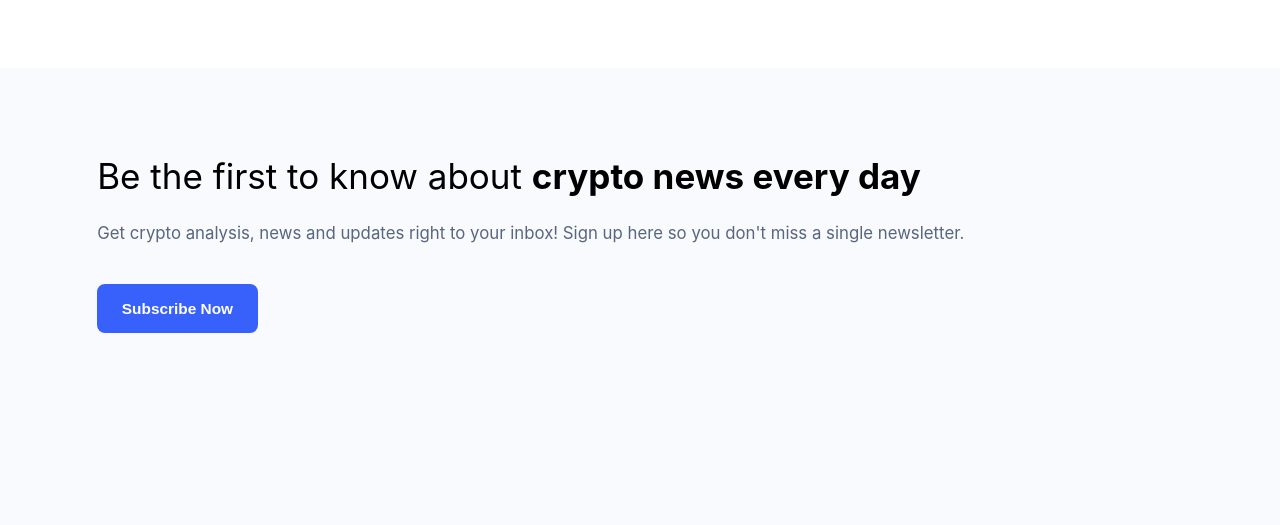
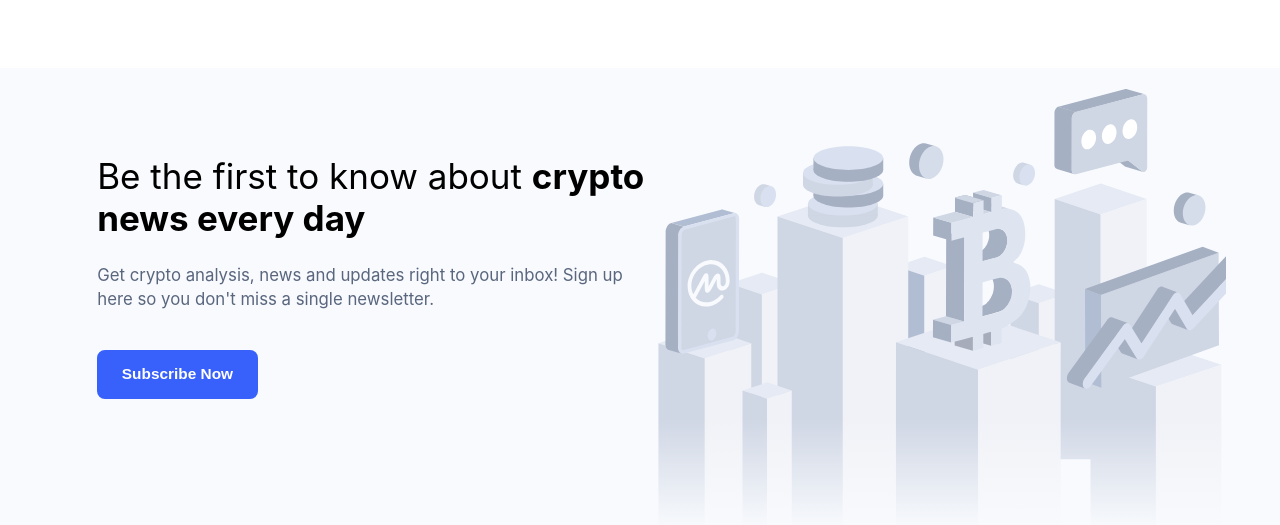
Before and after one commit to adambelko/coin-tracker, a React (Create React App) app: page / in a window 1280 px wide. Shown: the part 382-907 px from the top of the page. Built offline with nearby package versions, Linux system fonts and the light colour scheme; no server answers.

Commit message:
Newsletter styles update

```diff
--- /dev/null
+++ b/src/components/Newsletter.js
@@ -0,0 +1,114 @@
+import React from "react";
+import styled from "styled-components";
+
+import newsImg from "../images/newsletter_bg_light.svg";
+
+const CryptoNewsWrapper = styled.div`
+  background-color: ${(props) => props.theme.colors.lightBlue};
+`;
+
+const CryptoNews = styled.div`
+  display: flex;
+  width: 87%;
+  max-width: 1400px;
+  margin: auto;
+  margin-top: 5em;
+
+  @media (max-width: 1200px) {
+    flex-direction: column;
+    margin-top: 4em;
+  }
+  @media (max-width: 675px) {
+    width: 93%;
+  }
+`;
+
+const NewsTextWrapper = styled.div`
+  display: flex;
+  flex-direction: column;
+  min-width: 50%;
+  height: 460px;
+  padding-left: 1em;
+
+  @media (max-width: 675px) {
+    padding-left: 0;
+    height: fit-content;
+  }
+`;
+
+const NewsMainText = styled.div`
+  font-size: 2.5rem;
+  font-weight: 400;
+  padding-top: 2.5em;
+  span {
+    font-weight: bold;
+  }
+
+  @media (max-width: 1200px) {
+    padding-top: 1em;
+  }
+  @media (max-width: 675px) {
+    font-size: 1.8rem;
+  }
+`;
+
+const NewsParagraph = styled.p`
+  font-size: 1.2rem;
+  line-height: 1.4;
+  padding-top: 1.5em;
+  color: ${(props) => props.theme.colors.darkBlue};
+`;
+
+const NewsSubscribeButton = styled.button`
+  width: fit-content;
+  margin-top: 2.5em;
+  font-size: 1.1rem;
+  font-weight: bold;
+  color: white;
+  padding: 1em 1.6em;
+  border: none;
+  border-radius: 8px;
+  cursor: pointer;
+  background-color: ${(props) => props.theme.colors.darkBlueBtn};
+  &:hover {
+    background-color: ${(props) => props.theme.hover.darkBlueBtn};
+  }
+
+  @media (max-width: 675px) {
+    width: 100%;
+  }
+`;
+
+const ImgWrapper = styled.div`
+  display: flex;
+`;
+
+const NewsImgWrapper = styled.img`
+  max-width: 100%;
+  padding-top: 1.5em;
+  object-fit: cover;
+`;
+
+const Newsletter = () => {
+  const newsLetter = (
+    <CryptoNewsWrapper>
+      <CryptoNews>
+        <NewsTextWrapper>
+          <NewsMainText>
+            Be the first to know about <span>crypto news every day</span>
+          </NewsMainText>
+          <NewsParagraph>
+            Get crypto analysis, news and updates right to your inbox! Sign up
+            here so you don't miss a single newsletter.
+          </NewsParagraph>
+          <NewsSubscribeButton>Subscribe Now</NewsSubscribeButton>
+        </NewsTextWrapper>
+        <NewsImgWrapper src={newsImg} />
+      </CryptoNews>
+    </CryptoNewsWrapper>
+  );
+
+  return <React.Fragment>{newsLetter}</React.Fragment>;
+};
+
+export default Newsletter;
--- a/src/pages/Home.js
+++ b/src/pages/Home.js
@@ -2,9 +2,9 @@ import React, { useEffect, useState } from "react";
 import ScrollToTop from "react-scroll-to-top";
 import styled from "styled-components";
 import axios from "axios";
-import newsImg from "../images/newsletter_bg_light.svg";
 
 import TableManager from "../components/TableManager/TableManager";
+import Newsletter from "../components/Newsletter";
 
 const Wrapper = styled.div`
   background: linear-gradient(
@@ -99,69 +99,19 @@ const StyledTicker = styled.span`
   color: ${(props) => props.theme.colors.darkBlue};
 `;
 
-const CryptoNewsWrapper = styled.div`
-  background-color: ${(props) => props.theme.colors.lightBlue};
-`;
-
-const CryptoNews = styled.div`
-  display: flex;
-  width: 87%;
-  max-width: 1400px;
-  margin: auto;
-  margin-top: 5em;
-`;
-
-const NewsLeftSideWrapper = styled.div`
-  display: flex;
-  flex-direction: column;
-  min-width: 50%;
-  height: 460px;
-  padding-left: 1em;
-`;
-
-const NewsMainText = styled.div`
-  font-size: 2.5rem;
-  font-weight: 400;
-  padding-top: 2.5em;
-  span {
-    font-weight: bold;
-  }
-`;
-
-const NewsParagraph = styled.p`
-  font-size: 1.2rem;
-  line-height: 1.4;
-  padding-top: 1.5em;
-  color: ${(props) => props.theme.colors.darkBlue};
-`;
-
-const NewsSubscribeButton = styled.button`
-  width: fit-content;
-  margin-top: 2.5em;
-  font-size: 1.1rem;
-  font-weight: bold;
-  color: white;
-  padding: 1em 1.6em;
-  border: none;
-  border-radius: 8px;
-  cursor: pointer;
-  background-color: ${(props) => props.theme.colors.darkBlueBtn};
-  &:hover {
-    background-color: ${(props) => props.theme.hover.darkBlueBtn};
-  }
-`;
-
-const NewsImgWrapper = styled.img`
-  padding-top: 1.5em;
-  object-fit: cover;
-`;
-
 const Home = ({ globalData }) => {
   const [page, setPage] = useState(1);
   const [perPage, setPerPage] = useState(20);
   const [marketData, setMarketData] = useState([]);
 
   const formatMarketCap = (number) => (number / 1e12).toFixed(2);
+
+  const formatCoinPrice = (price) => {
+    return price.toLocaleString(undefined, {
+      minimumFractionDigits: 2,
+      maximumFractionDigits: 2,
+    });
+  };
 
   const colorizeMarketCap = (data) => {
     data = data.toFixed(1);
@@ -213,6 +163,7 @@ const Home = ({ globalData }) => {
             Today's Cryptocurrency Prices by Market Cap
           </InformationTitle>
           <InformationDescription>
+            <div>
               The global crypto market cap is
               {globalData &&
                 globalData.total_market_cap &&
@@ -227,6 +178,7 @@ const Home = ({ globalData }) => {
                   globalData.market_cap_change_percentage_24h_usd
                 )}
               &nbsp; over the last day.
+            </div>
           </InformationDescription>
         </InformationPanel>
       </SubHeader>
@@ -259,7 +211,7 @@ const Home = ({ globalData }) => {
                   </TableCell>
                   <TableCell>
                     {coin.current_price
-                      ? `$${coin.current_price.toFixed(2)}`
+                      ? `$${formatCoinPrice(coin.current_price)}`
                       : "-"}
                   </TableCell>
                   <TableCell>
@@ -297,21 +249,7 @@ const Home = ({ globalData }) => {
         setPage={setPage}
         setPerPage={setPerPage}
       />
-      <CryptoNewsWrapper>
-        <CryptoNews>
-          <NewsLeftSideWrapper>
-            <NewsMainText>
-              Be the first to know about <span>crypto news every day</span>
-            </NewsMainText>
-            <NewsParagraph>
-              Get crypto analysis, news and updates right to your inbox! Sign up
-              here so you don't miss a single newsletter.
-            </NewsParagraph>
-            <NewsSubscribeButton>Subscribe Now</NewsSubscribeButton>
-          </NewsLeftSideWrapper>
-          {/* <NewsImgWrapper src={newsImg} /> */}
-        </CryptoNews>
-      </CryptoNewsWrapper>
+      <Newsletter />
     </Wrapper>
   );
 };
```
Lines whose indentation alone changed are shown as unchanged.
